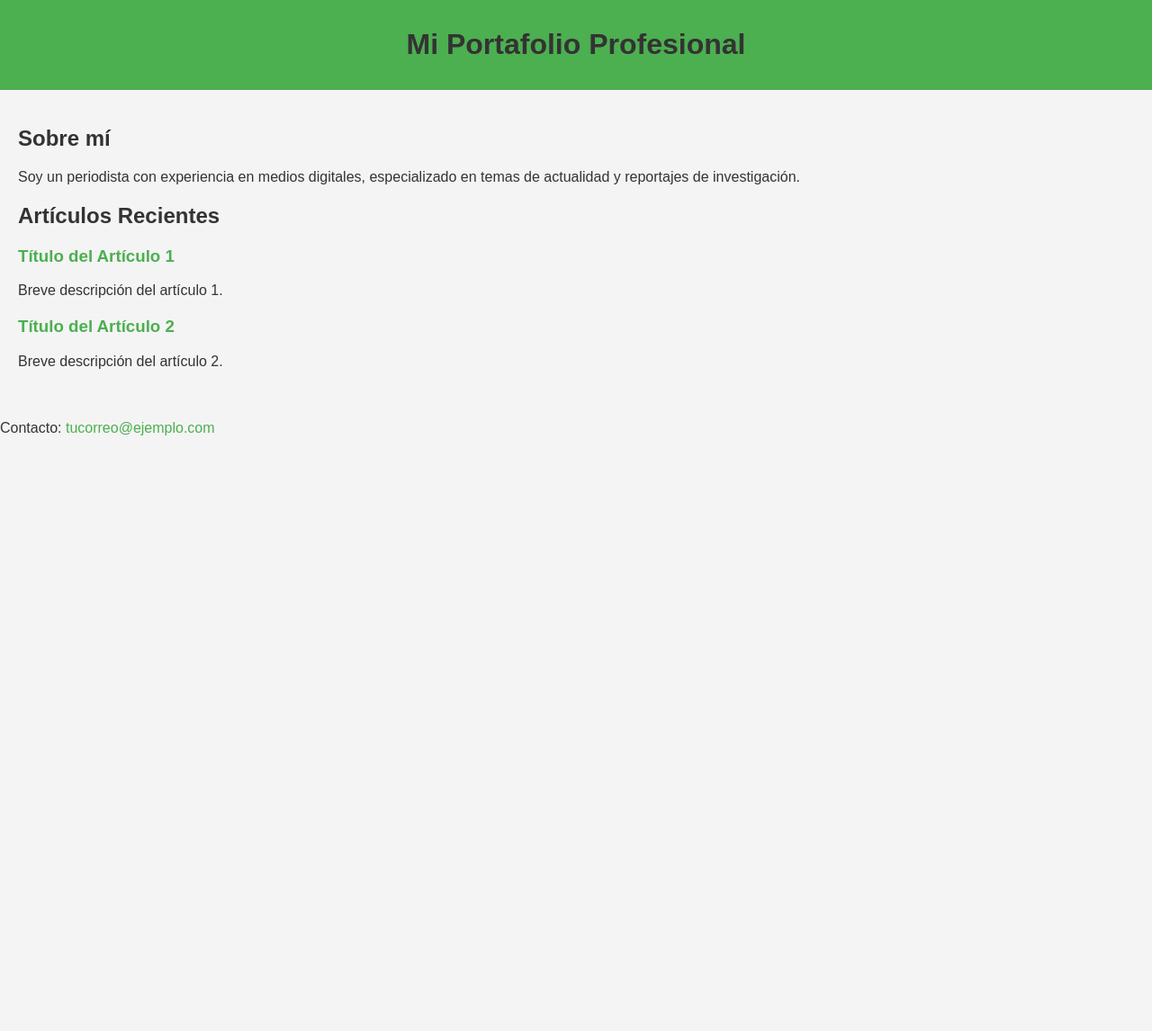
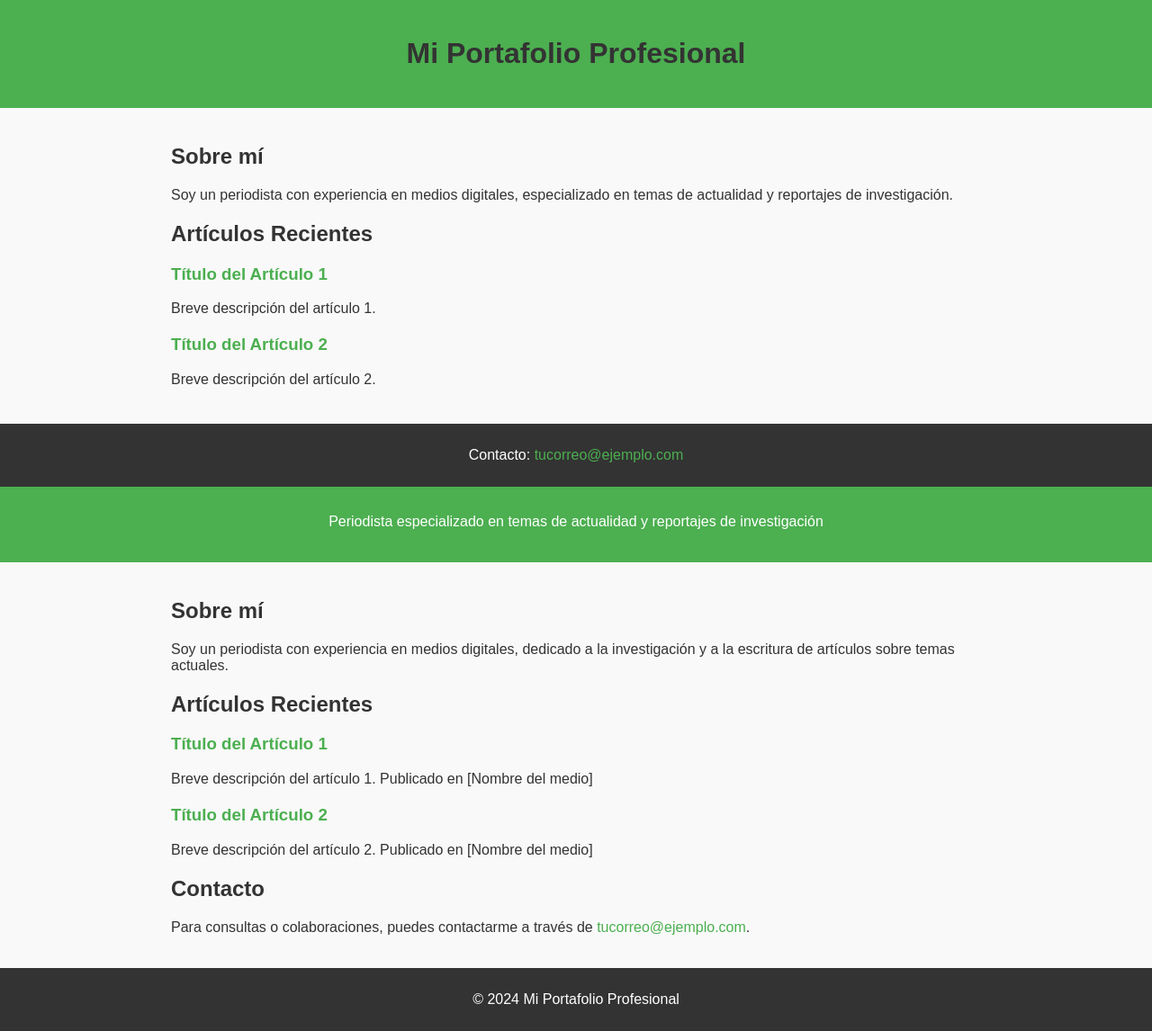
Before and after one commit to cerezaines/cerezaines.github.io, a plain HTML site: page index.html in a window 1280 px wide. Shown: the whole page at 90% size. Before the commit the page ends 800 px from the top, so only its background shows below. Drawn offline with Linux system fonts and the light colour scheme.

Commit message:
Update index.html

```diff
--- a/index.html
+++ b/index.html
@@ -58,3 +58,79 @@
     </footer>
 </body>
 </html>
+<!DOCTYPE html>
+<html lang="es">
+<head>
+    <meta charset="UTF-8">
+    <meta name="viewport" content="width=device-width, initial-scale=1.0">
+    <meta http-equiv="X-UA-Compatible" content="ie=edge">
+    <title>Portafolio Profesional</title>
+    <style>
+        body {
+            font-family: Arial, sans-serif;
+            margin: 0;
+            padding: 0;
+            background-color: #f9f9f9;
+            color: #333;
+        }
+        header {
+            background-color: #4CAF50;
+            color: white;
+            text-align: center;
+            padding: 20px 0;
+        }
+        section {
+            padding: 20px;
+            margin: 0 auto;
+            max-width: 900px;
+        }
+        h1, h2 {
+            color: #333;
+        }
+        .articulo {
+            margin-bottom: 20px;
+        }
+        a {
+            color: #4CAF50;
+            text-decoration: none;
+        }
+        footer {
+            background-color: #333;
+            color: white;
+            text-align: center;
+            padding: 10px 0;
+            position: absolute;
+            width: 100%;
+        }
+    </style>
+</head>
+<body>
+    <header>
+        <h1>Mi Portafolio Profesional</h1>
+        <p>Periodista especializado en temas de actualidad y reportajes de investigación</p>
+    </header>
+
+    <section>
+        <h2>Sobre mí</h2>
+        <p>Soy un periodista con experiencia en medios digitales, dedicado a la investigación y a la escritura de artículos sobre temas actuales.</p>
+
+        <h2>Artículos Recientes</h2>
+        <div class="articulo">
+            <h3><a href="https://ejemplo.com/articulo1" target="_blank">Título del Artículo 1</a></h3>
+            <p>Breve descripción del artículo 1. Publicado en [Nombre del medio]</p>
+        </div>
+        <div class="articulo">
+            <h3><a href="https://ejemplo.com/articulo2" target="_blank">Título del Artículo 2</a></h3>
+            <p>Breve descripción del artículo 2. Publicado en [Nombre del medio]</p>
+        </div>
+        <!-- Añade más artículos de la misma manera -->
+
+        <h2>Contacto</h2>
+        <p>Para consultas o colaboraciones, puedes contactarme a través de <a href="mailto:tucorreo@ejemplo.com">tucorreo@ejemplo.com</a>.</p>
+    </section>
+
+    <footer>
+        <p>© 2024 Mi Portafolio Profesional</p>
+    </footer>
+</body>
+</html>
```
